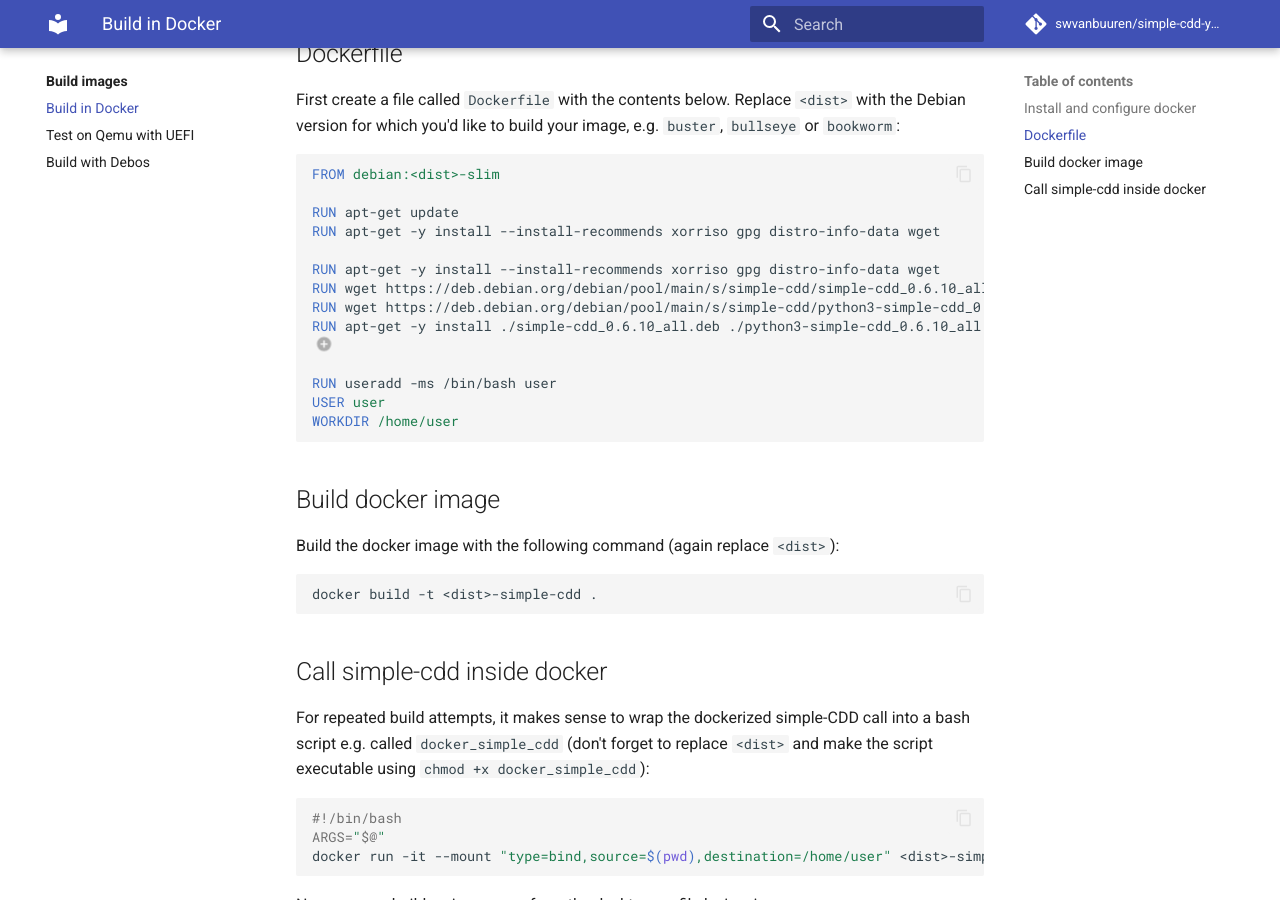
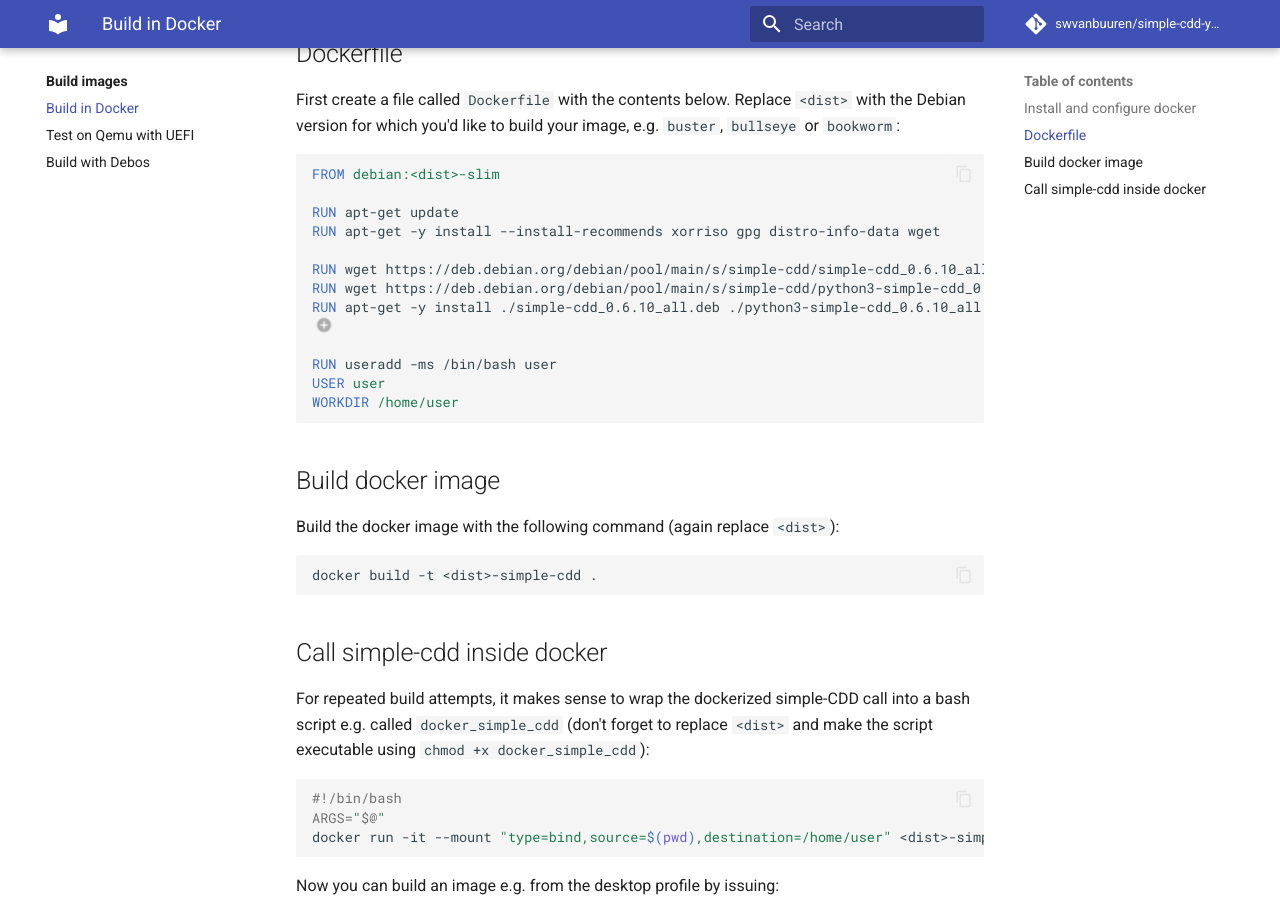
Before and after one commit to swvanbuuren/simple-cdd-yaml, an MkDocs documentation site: the page built from docs/build-images/build-in-docker.md, in a window 1280 px wide and 900 px high, scrolled down 425 px. Built offline with MkDocs 1.6.1 and Material for MkDocs 9.7.7, drawn with Linux system fonts in a browser that asks for light colours; comment, search, counter and statistics services are not loaded.

Commit message:
docs: Remove unnecessary line in Dockerfile
Signed-off-by: Sietze van Buuren <s.van.buuren@gmail.com>

```diff
--- a/docs/build-images/build-in-docker.md
+++ b/docs/build-images/build-in-docker.md
@@ -22,7 +22,6 @@
 RUN apt-get update
 RUN apt-get -y install --install-recommends xorriso gpg distro-info-data wget
 
-RUN apt-get -y install --install-recommends xorriso gpg distro-info-data wget
 RUN wget https://deb.debian.org/debian/pool/main/s/simple-cdd/simple-cdd_0.6.10_all.deb
 RUN wget https://deb.debian.org/debian/pool/main/s/simple-cdd/python3-simple-cdd_0.6.10_all.deb
 RUN apt-get -y install ./simple-cdd_0.6.10_all.deb ./python3-simple-cdd_0.6.10_all.deb
```
